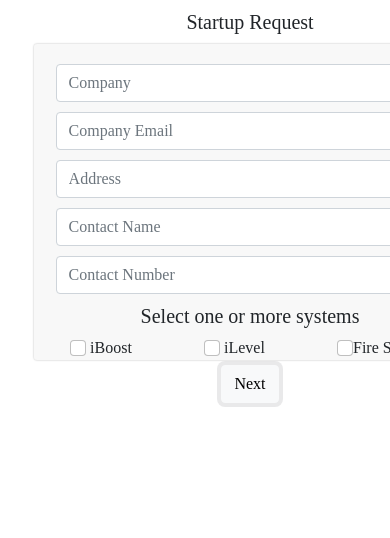
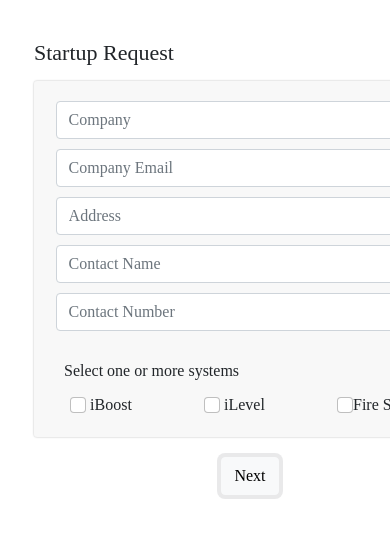
Before and after one commit to nateweis/agreementForm, a React (Create React App) app: page / in a window 390 px wide. Shown: the top 538 px of the page. Built offline with nearby package versions, Linux system fonts and the light colour scheme; a web font is replaced by a local one.

Commit message:
hopefully completed style for mobile

```diff
--- a/src/Form.js
+++ b/src/Form.js
@@ -189,9 +189,9 @@ class Form extends Component {
 
           <div className="allSlides" style={{width: `${this.state.num * 515}px`}}>
 
-            <div className="slide" style={{marginLeft : `${this.state.marginLeft}px`}}>
+            <div className="slide" style={{marginLeft : `${this.state.marginLeft}px`, marginTop: '30px'}}>
 
-              <h5>Startup Request</h5>
+              <h5 style={style.header}>Startup Request</h5>
               <div className="err"> {this.state.errMsg} </div>
 
               <div className="form-style">
@@ -204,7 +204,7 @@ class Form extends Component {
                   <div className="formInput"><input className="form-control" type="text" placeholder="Contact Number" name="contact_number" onChange={this.formChange} /></div>
                 </form>
 
-                <h5>Select one or more systems</h5>
+                <h5 style={style.insideH5}>Select one or more systems</h5>
                 <div style={style.options}>
                   <div><input className="form-check-input" type="checkbox" onChange={this.handelCheckBox} id='iBoost' value="iBoost"/> iBoost</div>
                   <div><input type="checkbox" className="form-check-input" onChange={this.handelCheckBox} id='iLevel' value="iLevel"/> iLevel</div>
@@ -212,13 +212,13 @@ class Form extends Component {
                 </div>
               </div>
 
-              <button className="btn btn-light" onClick={this.firstPageBtn}>Next</button>
+              <button style={{marginTop: '20px'}} className="btn btn-light" onClick={this.firstPageBtn}>Next</button>
 
             </div>
 
           <div className="slide agreement" style={this.state.iBoost? style.visible: style.hidden}>
             <h3>iBoost Requirements</h3>
-            <h5>please make sure all the requirements listed below are met</h5>
+            <h5 className="subMsg" >please make sure all the requirements listed below are met</h5>
               <div className="err"> {this.state.errMsg} </div>
 
               <ul>
@@ -251,7 +251,7 @@ class Form extends Component {
 
             <div className="slide agreement" style={this.state.iLevel? style.visible: style.hidden}>
               <h3>iLevel Requirements</h3>
-              <h5>please make sure all the requirements listed below are met</h5>
+              <h5 className="subMsg">please make sure all the requirements listed below are met</h5>
               <div className="err"> {this.state.errMsg} </div>
 
               <ul>
@@ -281,7 +281,7 @@ class Form extends Component {
 
             <div className="slide agreement" style={this.state.FireSystem? style.visible: style.hidden}>
               <h3>Fire System Requirements</h3>
-              <h5>please make sure all the requirements listed below are met</h5>
+              <h5 className="subMsg">please make sure all the requirements listed below are met</h5>
               <div className="err"> {this.state.errMsg} </div>
 
               <ul>
@@ -321,7 +321,8 @@ class Form extends Component {
 const style = {
   options: {
     display: 'flex',
-    justifyContent: 'space-around'
+    justifyContent: 'space-around',
+    paddingBottom: '20px'
   },
   visible:{
     display: 'block',
@@ -332,6 +333,19 @@ const style = {
   },
   allSlides:{
     display: 'flex'
+  },
+  header:{
+    textAlign: 'start',
+    marginLeft: "5%",
+    marginBottom: '15px',
+    fontSize: '22px'
+  },
+  insideH5: {
+    textAlign:'start',
+    marginLeft: '30px',
+    marginTop: '30px',
+    marginBottom: '12px',
+    fontSize: '16px'
   }
 }
 
--- a/src/index.css
+++ b/src/index.css
@@ -14,7 +14,6 @@
 body {
   margin: 0;
 }
-
 
 
 .slideContainer{
@@ -64,7 +63,10 @@ body {
 .formInput:nth-child(2){
   padding-top: 20px;
 }
-
+.subMsg{
+  font-size: 14px;
+  margin: 20px auto;
+}
 
 .err{
   color: rgb(231, 85, 85);
```
